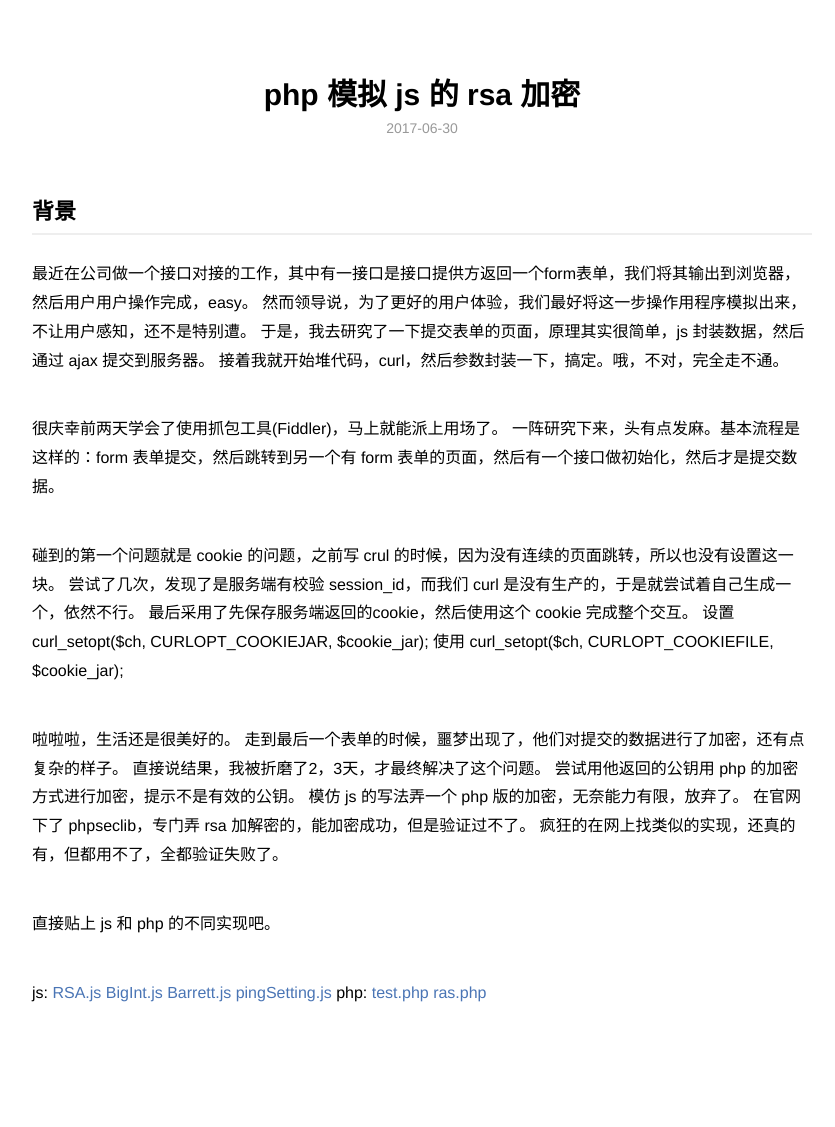
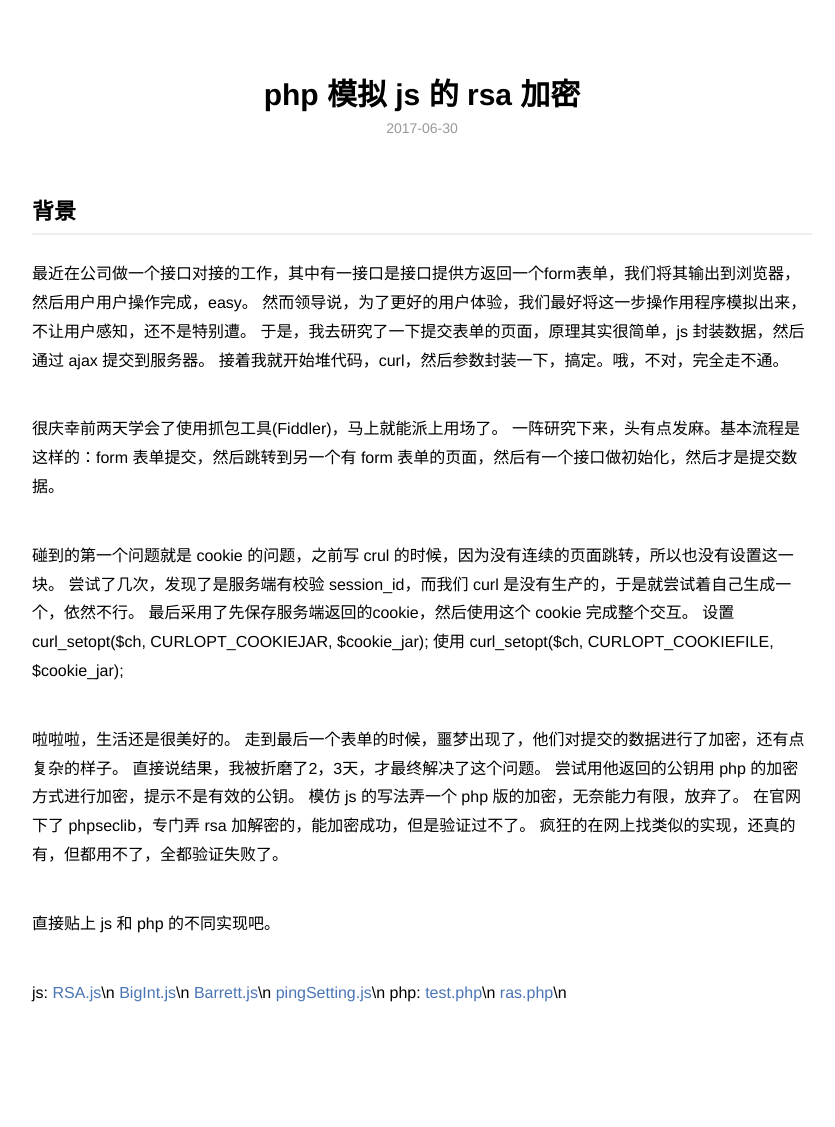
Before and after one commit to zwell/blog, a Jekyll site: the page built from docs/_posts/2017-06-30-php 模拟js rsa加密.md, in a window 1280 px wide. Shown: the whole page, without its empty margins (218-1053 px from the left). Built offline with Jekyll 4.4.1, drawn with Linux system fonts in a browser that asks for light colours.

```diff
--- a/docs/_posts/2017-06-30-php 模拟js rsa加密.md
+++ b/docs/_posts/2017-06-30-php 模拟js rsa加密.md
@@ -32,10 +32,10 @@ description: php 模拟 js 的 rsa 加密
 直接贴上 js 和 php 的不同实现吧。
 
 js:
-<a href="../resource/js/rsa/RSA.js">RSA.js</a>
-<a href="../resource/js/rsa/BigInt.js">BigInt.js</a>
-<a href="../resource/js/rsa/Barrett.js">Barrett.js</a>
-<a href="../resource/js/rsa/pingSetting.js">pingSetting.js</a>
+<a href="../resource/js/rsa/RSA.js">RSA.js</a>\n
+<a href="../resource/js/rsa/BigInt.js">BigInt.js</a>\n
+<a href="../resource/js/rsa/Barrett.js">Barrett.js</a>\n
+<a href="../resource/js/rsa/pingSetting.js">pingSetting.js</a>\n
 php:
-<a href="../resource/php/rsa-js/test.php">test.php</a>
-<a href="../resource/php/rsa-js/ras.php">ras.php</a>
+<a href="../resource/php/rsa-js/test.php">test.php</a>\n
+<a href="../resource/php/rsa-js/ras.php">ras.php</a>\n
```
